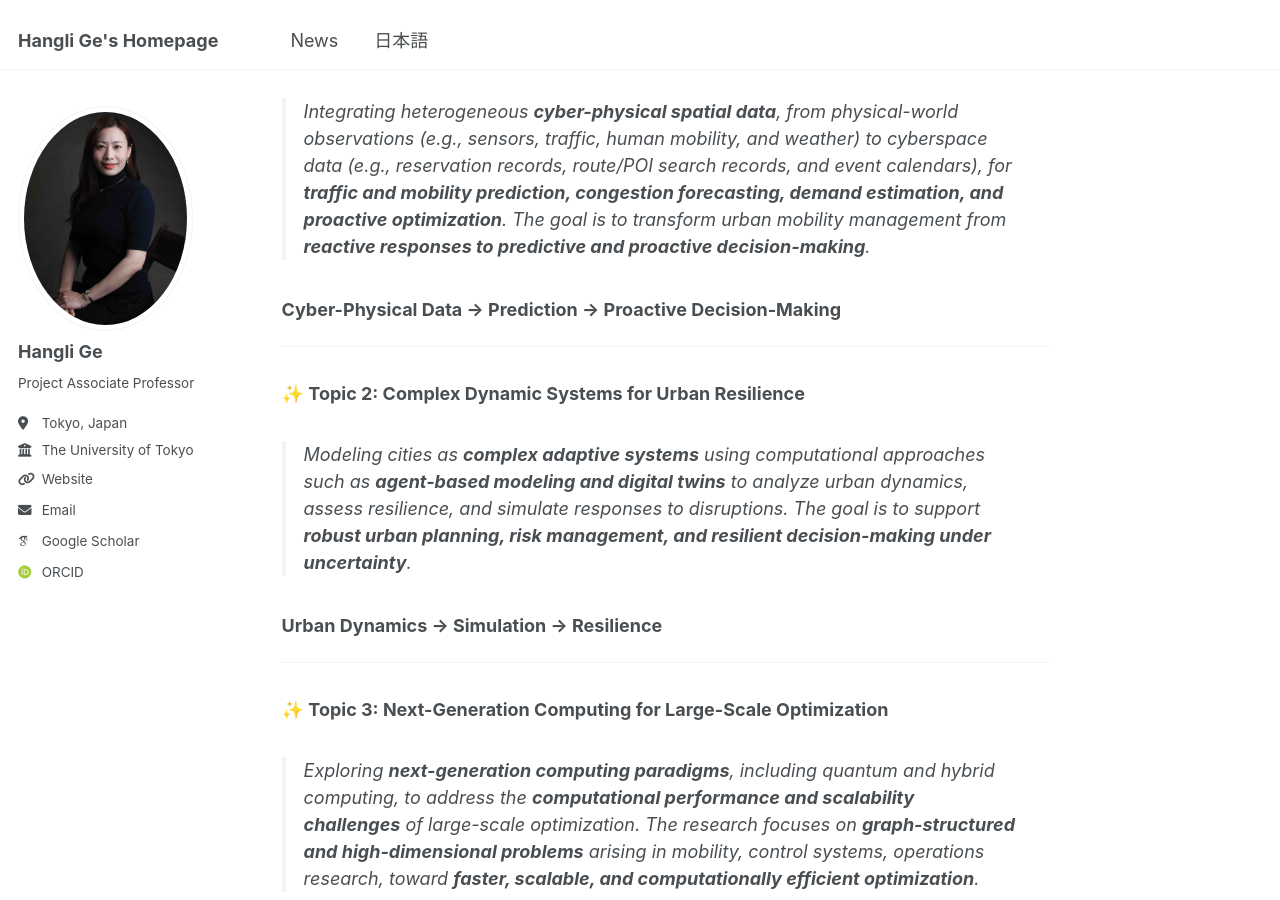
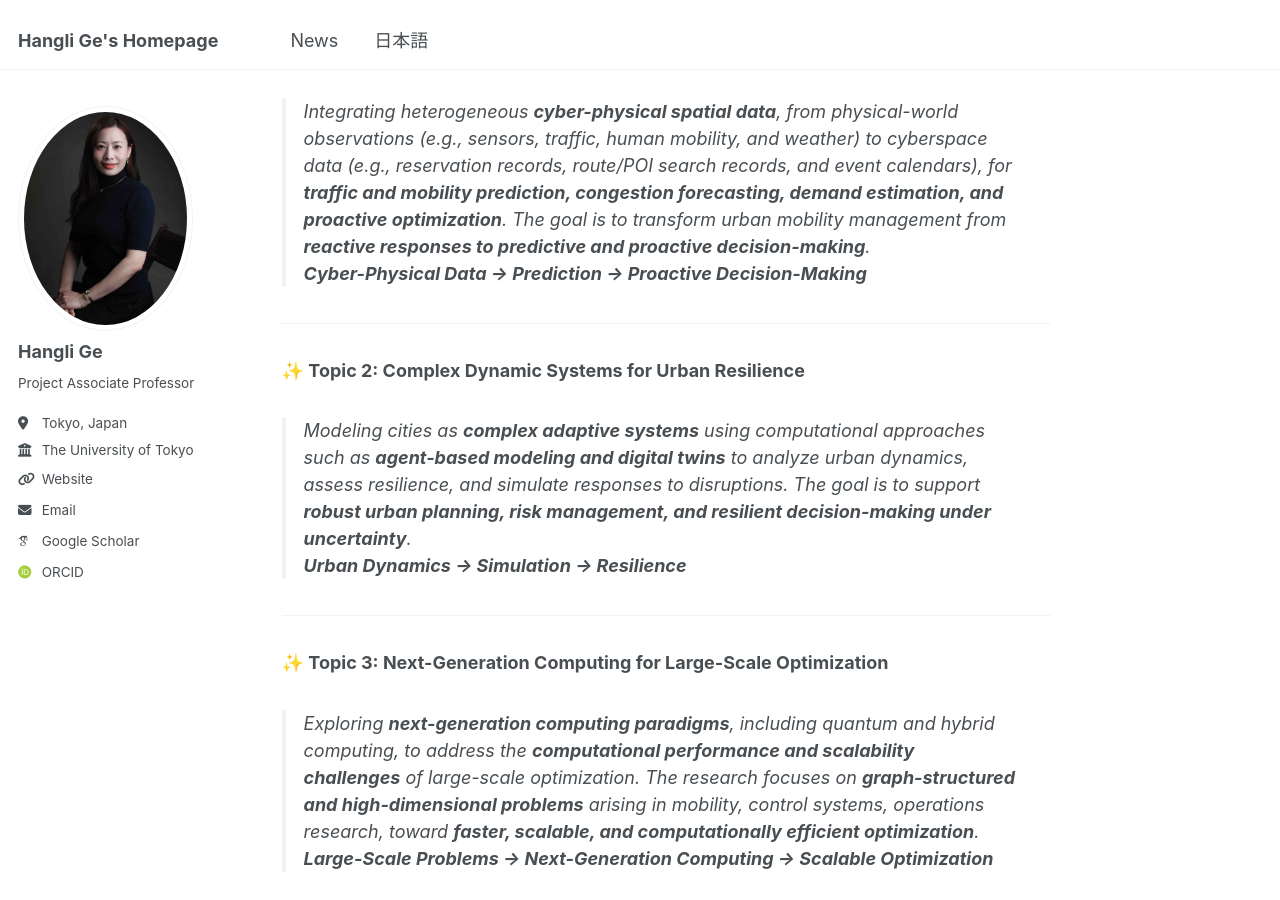
Before and after one commit to christie888/christie888.github.io, a Jekyll site: the page built from _pages/about.md, in a window 1280 px wide and 900 px high, scrolled down 623 px. Built offline with Jekyll 4.4.1, drawn with Linux system fonts in a browser that asks for light colours; some web fonts are replaced.

Commit message:
Refactor research topics formatting in about.md
Removed redundant lines and added HTML line breaks for better formatting in the research topics section.

```diff
--- a/_pages/about.md
+++ b/_pages/about.md
@@ -22,25 +22,19 @@
 
 ### ✨ Topic 1: Cyber-Physical Big-Data-Driven Traffic & Mobility Systems
 
-> Integrating heterogeneous **cyber-physical spatial data**, from physical-world observations (e.g., sensors, traffic, human mobility, and weather) to cyberspace data (e.g., reservation records, route/POI search records, and event calendars), for **traffic and mobility prediction, congestion forecasting, demand estimation, and proactive optimization**. The goal is to transform urban mobility management from **reactive responses to predictive and proactive decision-making**.
-
-**Cyber-Physical Data → Prediction → Proactive Decision-Making**
+> Integrating heterogeneous **cyber-physical spatial data**, from physical-world observations (e.g., sensors, traffic, human mobility, and weather) to cyberspace data (e.g., reservation records, route/POI search records, and event calendars), for **traffic and mobility prediction, congestion forecasting, demand estimation, and proactive optimization**. The goal is to transform urban mobility management from **reactive responses to predictive and proactive decision-making**. <br> **Cyber-Physical Data → Prediction → Proactive Decision-Making**
 
 ---
 
 ### ✨ Topic 2: Complex Dynamic Systems for Urban Resilience
 
-> Modeling cities as **complex adaptive systems** using computational approaches such as **agent-based modeling and digital twins** to analyze urban dynamics, assess resilience, and simulate responses to disruptions. The goal is to support **robust urban planning, risk management, and resilient decision-making under uncertainty**.
-
-**Urban Dynamics → Simulation → Resilience**
+> Modeling cities as **complex adaptive systems** using computational approaches such as **agent-based modeling and digital twins** to analyze urban dynamics, assess resilience, and simulate responses to disruptions. The goal is to support **robust urban planning, risk management, and resilient decision-making under uncertainty**. <br> **Urban Dynamics → Simulation → Resilience**
 
 ---
 
 ### ✨ Topic 3: Next-Generation Computing for Large-Scale Optimization
 
-> Exploring **next-generation computing paradigms**, including quantum and hybrid computing, to address the **computational performance and scalability challenges** of large-scale optimization. The research focuses on **graph-structured and high-dimensional problems** arising in mobility, control systems, operations research, toward **faster, scalable, and computationally efficient optimization**.
-
-**Large-Scale Problems → Next-Generation Computing → Scalable Optimization**
+> Exploring **next-generation computing paradigms**, including quantum and hybrid computing, to address the **computational performance and scalability challenges** of large-scale optimization. The research focuses on **graph-structured and high-dimensional problems** arising in mobility, control systems, operations research, toward **faster, scalable, and computationally efficient optimization**.<br> **Large-Scale Problems → Next-Generation Computing → Scalable Optimization**
 
 <!--
 
```
